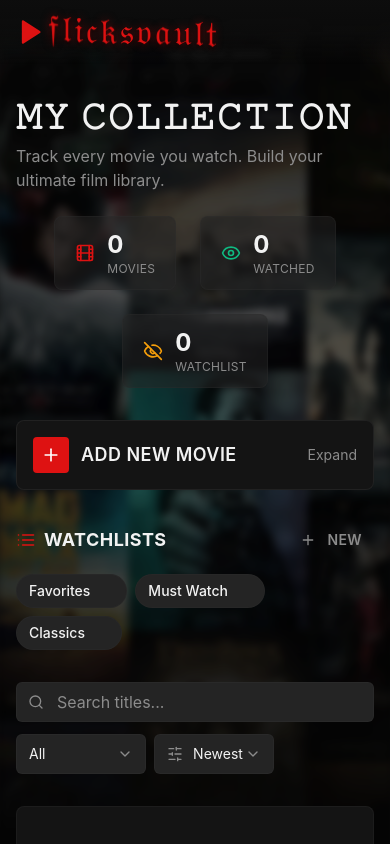
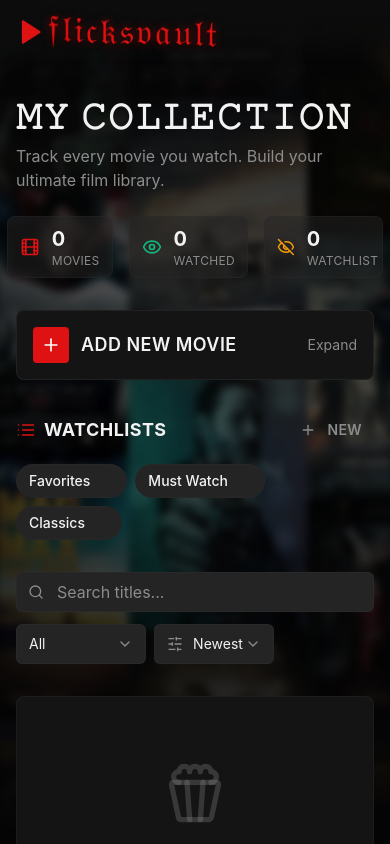
Before and after one commit to CodewithShahriar/flicksvault, a React (Vite) app: page / in a window 390 px wide. Shown: the top 844 px of the page. Built offline with nearby package versions, Linux system fonts and the light colour scheme; the HTML template or start-up script is replaced by a standard one.

Commit message:
statsBar update mobile responsive

```diff
--- a/src/components/StatsBar.tsx
+++ b/src/components/StatsBar.tsx
@@ -8,25 +8,25 @@ interface StatsBarProps {
 
 export function StatsBar({ total, watched, unwatched }: StatsBarProps) {
   return (
-    <div className="flex flex-wrap gap-6 justify-center md:justify-start">
-      <div className="flex items-center gap-3 px-5 py-3 rounded-lg bg-secondary/50 border border-border/30">
+    <div className="flex gap-4 justify-center md:justify-start">
+      <div className="flex items-center gap-3 w-1/3 px-3 py-2 sm:px-5 sm:py-3 rounded-lg bg-secondary/50 border border-border/30">
         <Film className="w-5 h-5 text-primary" />
-        <div>
-          <p className="text-2xl font-bold text-foreground">{total}</p>
+        <div className="min-w-0">
+          <p className="text-xl sm:text-2xl font-bold text-foreground">{total}</p>
           <p className="text-xs text-muted-foreground uppercase tracking-wide">Movies</p>
         </div>
       </div>
-      <div className="flex items-center gap-3 px-5 py-3 rounded-lg bg-secondary/50 border border-border/30">
+      <div className="flex items-center gap-3 w-1/3 px-3 py-2 sm:px-5 sm:py-3 rounded-lg bg-secondary/50 border border-border/30">
         <Eye className="w-5 h-5 text-emerald-500" />
-        <div>
-          <p className="text-2xl font-bold text-foreground">{watched}</p>
+        <div className="min-w-0">
+          <p className="text-xl sm:text-2xl font-bold text-foreground">{watched}</p>
           <p className="text-xs text-muted-foreground uppercase tracking-wide">Watched</p>
         </div>
       </div>
-      <div className="flex items-center gap-3 px-5 py-3 rounded-lg bg-secondary/50 border border-border/30">
+      <div className="flex items-center gap-3 w-1/3 px-3 py-2 sm:px-5 sm:py-3 rounded-lg bg-secondary/50 border border-border/30">
         <EyeOff className="w-5 h-5 text-amber-500" />
-        <div>
-          <p className="text-2xl font-bold text-foreground">{unwatched}</p>
+        <div className="min-w-0">
+          <p className="text-xl sm:text-2xl font-bold text-foreground">{unwatched}</p>
           <p className="text-xs text-muted-foreground uppercase tracking-wide">Watchlist</p>
         </div>
       </div>
```
